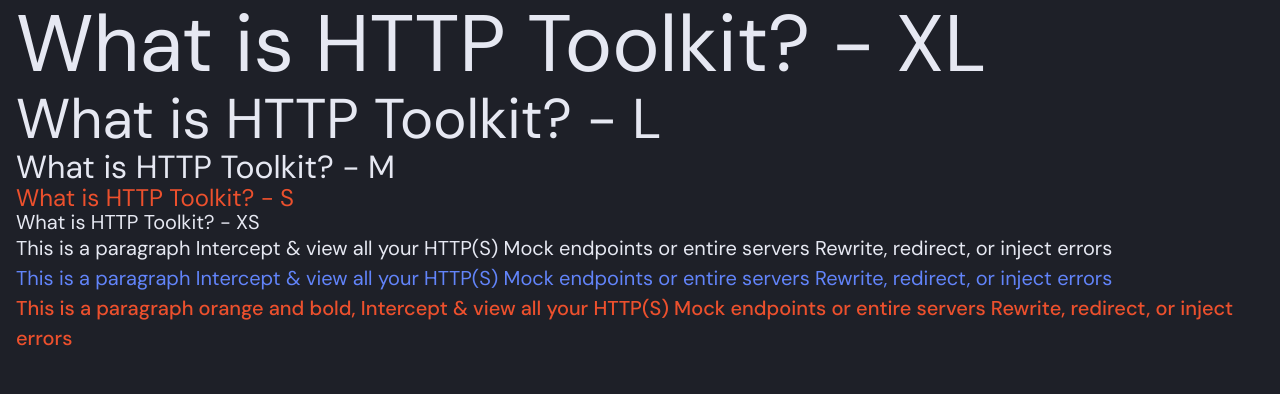
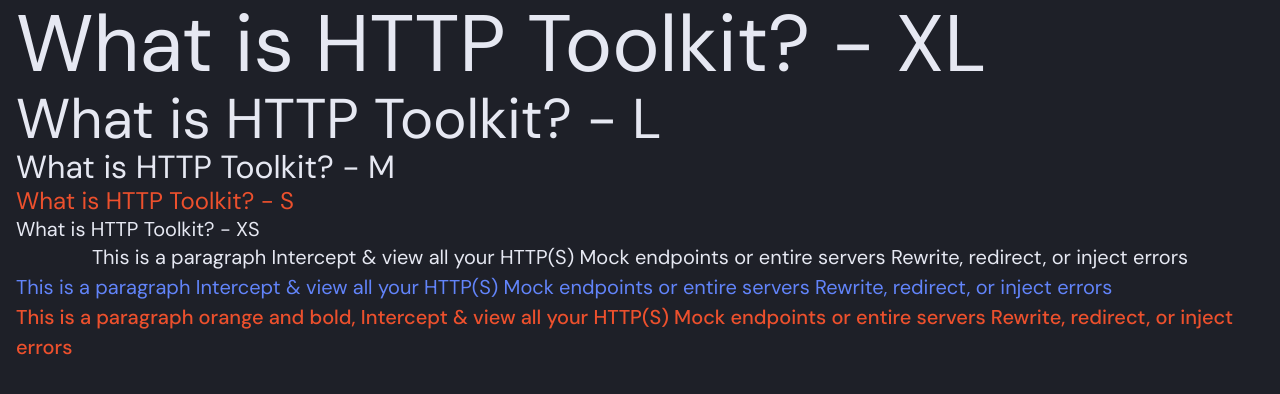
Before and after one commit to httptoolkit/httptoolkit-website, a Next.js app: page / in a window 1280 px wide. Shown: the top 394 px of the page. Built offline with nearby package versions, Linux system fonts and the light colour scheme.

Commit message:
[HTD-9] Feat: Add line height variants and alignment (#2)
* feat(HTD-5): add line-height variants and text align

* chore(HTD-5): add pull request template

* fix(HTD-9): remove unneeded jira task section

* fix(HTD-9): remove unneeded ref forwarding

```diff
--- a/src/app/page.tsx
+++ b/src/app/page.tsx
@@ -18,7 +18,7 @@ export default async function Home() {
       <Heading as="h5" fontSize="xs">
         What is HTTP Toolkit? - XS
       </Heading>
-      <Text>
+      <Text textAlign="center">
         This is a paragraph Intercept & view all your HTTP(S) Mock endpoints or entire servers Rewrite, redirect, or
         inject errors
       </Text>
--- a/src/components/elements/heading/heading.styles.ts
+++ b/src/components/elements/heading/heading.styles.ts
@@ -4,13 +4,22 @@ import type { HeadingProps } from './heading.types';
 
 import { styled } from '@/styles';
 
+const lineHeightMap = {
+  xl: '110%',
+  l: '110%',
+  m: '110%',
+  s: '130%',
+  xs: '130%',
+};
+
 export const StyledHeading = styled.h1<HeadingProps>`
   font-size: ${({ theme, fontSize }) => theme.fontSizes.heading.mobile[fontSize || 'xl']};
   color: ${({ theme, color }) => theme.colors.text[color || 'lightGrey']};
   font-weight: ${({ theme, fontWeight }) => theme.fontWeight[fontWeight || 'normal']};
-  line-height: 110%;
+  line-height: ${({ fontSize }) => lineHeightMap[fontSize || 'xl']};
+  text-align: ${({ textAlign: align }) => align || 'initial'};
 
   @media (min-width: ${({ theme }) => theme.screens.xl}) {
-    font-size: ${({ theme, fontSize }) => theme.fontSizes.heading.desktop[fontSize || 'xl']};
+    font-size: ${({ theme, fontSize }) => theme.fontSizes.heading.desktop[fontSize || 'xl'].toString()};
   }
 `;
--- a/src/components/elements/heading/heading.types.ts
+++ b/src/components/elements/heading/heading.types.ts
@@ -8,4 +8,5 @@ export interface HeadingProps {
   color?: TextColor;
   fontSize?: headingSize;
   fontWeight?: FontWeigth;
+  textAlign?: CanvasTextAlign;
 }
--- a/src/components/elements/text/index.tsx
+++ b/src/components/elements/text/index.tsx
@@ -1,16 +1,27 @@
-import { forwardRef } from 'react';
-
 import { StyledText } from './text.styles';
 import type { TextProps } from './text.types';
 
-export const Text = forwardRef<HTMLDivElement, Component<TextProps>>((props, ref) => {
-  const { children, className, as = 'p', fontSize = 'xl', fontWeight, color } = props;
-
+export const Text = ({
+  children,
+  className,
+  as = 'p',
+  fontSize = 'xl',
+  fontWeight,
+  color,
+  textAlign,
+}: Component<TextProps>) => {
   return (
-    <StyledText {...ref} as={as} fontSize={fontSize} color={color} fontWeight={fontWeight} className={className}>
+    <StyledText
+      as={as}
+      fontSize={fontSize}
+      color={color}
+      fontWeight={fontWeight}
+      className={className}
+      textAlign={textAlign}
+    >
       {children}
     </StyledText>
   );
-});
+};
 
 Text.displayName = 'Text';
--- a/src/components/elements/text/text.styles.ts
+++ b/src/components/elements/text/text.styles.ts
@@ -8,5 +8,6 @@ export const StyledText = styled.p<TextProps>`
   font-size: ${({ theme, fontSize }) => theme.fontSizes.text[fontSize || 'm']};
   color: ${({ theme, color }) => theme.colors.text[color || 'lightGrey']};
   font-weight: ${({ theme, fontWeight }) => theme.fontWeight[fontWeight || 'normal']};
+  text-align: ${({ textAlign }) => textAlign || 'initial'};
   line-height: 150%;
 `;
--- a/src/components/elements/text/text.types.ts
+++ b/src/components/elements/text/text.types.ts
@@ -5,4 +5,5 @@ export interface TextProps {
   color?: TextColor;
   fontSize?: FontSize;
   fontWeight?: FontWeigth;
+  textAlign?: CanvasTextAlign;
 }
```
Also changed, not shown: 1 other file (tests, documents, lock files or other folders).
